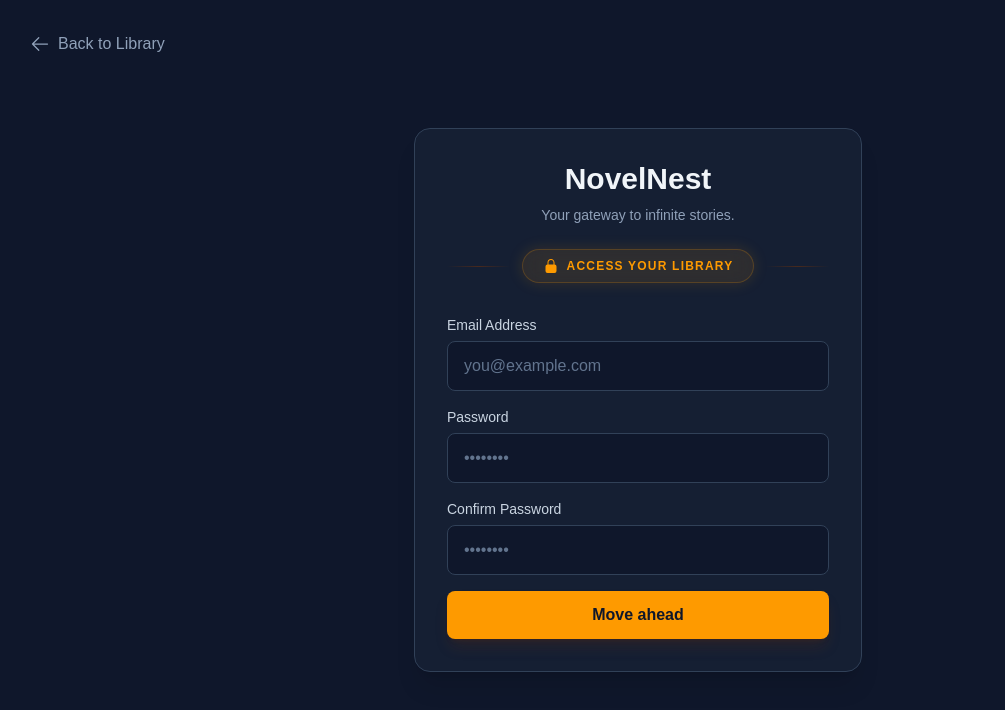
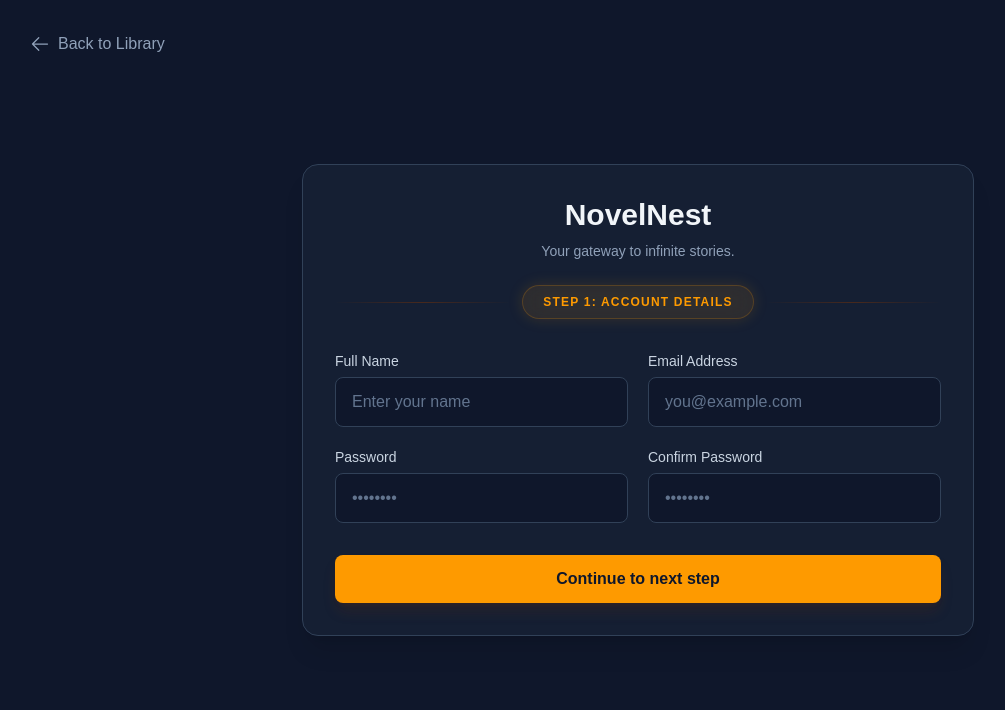
Before and after one commit to Akshat79-art/novelnest, a Next.js app: page /auth/signup in a window 1280 px wide. Shown: the top 710 px of the page, without its empty margins (2-1007 px from the left). Built offline with nearby package versions, Linux system fonts and the light colour scheme.

Commit message:
Added first half of signup page.

```diff
--- a/src/app/auth/signup/page.tsx
+++ b/src/app/auth/signup/page.tsx
@@ -11,20 +11,22 @@ export default function Signup() {
         email: "",
         password: "",
         confirmPassword: "",
+        phone: "",
     });
 
-    const nextStep = () => setStep(step => step + 1);
-    const prevStep = () => setStep(step => step - 1);
+    const nextStep = () => setStep(s => s + 1);
+    const prevStep = () => setStep(s => s - 1);
 
     const handleSignUp = (e: React.FormEvent) => {
         e.preventDefault();
-        console.log("Sign Up attempt");
+        console.log("Sign Up attempt", formData);
+        // Add final submission (e.g., to BetterAuth) here
     }
 
     return (
-        // <div className="w-full max-w-md bg-slate-800/50 p-8 rounded-2xl border border-slate-700">
-        <div className="min-h-screen bg-slate-900 flex items-center justify-center px-4 font-sans selection:bg-amber-500/30">
+        <div className="min-h-screen bg-slate-900 flex items-center justify-center px-4 font-sans selection:bg-amber-500/30 py-12">
 
+            {/* Back to Home */}
             <Link href="/" className="absolute top-8 left-8 text-slate-400 hover:text-amber-500 transition-colors flex items-center gap-2">
                 <svg xmlns="http://www.w3.org/2000/svg" fill="none" viewBox="0 0 24 24" strokeWidth={1.5} stroke="currentColor" className="w-5 h-5">
                     <path strokeLinecap="round" strokeLinejoin="round" d="M10.5 19.5 3 12m0 0 7.5-7.5M3 12h18" />
@@ -32,36 +34,48 @@ export default function Signup() {
                 Back to Library
             </Link>
 
-            <div className="w-full max-w-md bg-slate-800/50 border border-slate-700 rounded-2xl shadow-xl backdrop-blur-sm overflow-hidden p-8">
-                <>
-                    {/* Header */}
+            <div className={`w-full ${step === 1 ? 'max-w-2xl' : 'max-w-md'} bg-slate-800/50 border border-slate-700 rounded-2xl shadow-xl backdrop-blur-sm overflow-hidden p-8 transition-all duration-500 ease-in-out`}>
+
+                {/* Brand Header */}
                 <div className="text-center mb-6">
                     <h1 className="text-3xl font-bold text-slate-100 mb-2">NovelNest</h1>
                     <p className="text-slate-400 text-sm">Your gateway to infinite stories.</p>
                 </div>
 
-
-                    {/* Login Header */}
+                {/* Progress Header */}
                 <div className="mb-8 flex items-center justify-center gap-3">
                     <div className="h-px flex-1 bg-gradient-to-r from-transparent via-amber-900/50 to-transparent"></div>
-                        <div className="flex items-center gap-2 px-5 py-2 rounded-full bg-amber-500/10 border border-amber-500/20 shadow-[0_0_15px_rgba(245,158,11,0.15)] backdrop-blur-md group">
-                            <svg xmlns="http://www.w3.org/2000/svg" viewBox="0 0 24 24" fill="currentColor" className="w-4 h-4 text-amber-500 group-hover:scale-110 transition-transform duration-300">
-                                <path fillRule="evenodd" d="M12 1.5a5.25 5.25 0 0 0-5.25 5.25v3a3 3 0 0 0-3 3v6.75a3 3 0 0 0 3 3h10.5a3 3 0 0 0 3-3v-6.75a3 3 0 0 0-3-3v-3c0-2.9-2.35-5.25-5.25-5.25Zm3.75 8.25v-3a3.75 3.75 0 1 0-7.5 0v3h7.5Z" clipRule="evenodd" />
-                            </svg>
-                            <span className="text-amber-500 text-xs font-bold uppercase tracking-widest">Access Your Library</span>
+                    <div className="flex items-center gap-2 px-5 py-2 rounded-full bg-amber-500/10 border border-amber-500/20 shadow-[0_0_15px_rgba(245,158,11,0.15)] backdrop-blur-md">
+                        <span className="text-amber-500 text-xs font-bold uppercase tracking-widest">
+                            {step === 1 ? 'Step 1: Account Details' : 'Step 2: Contact Info'}
+                        </span>
                     </div>
                     <div className="h-px flex-1 bg-gradient-to-r from-transparent via-amber-900/50 to-transparent"></div>
                 </div>
 
-                    <form className="space-y-4 animate-in fade-in slide-in-from-bottom-2 duration-300" onSubmit={handleSignUp}>
+                {step === 1 ? (
+                    /* Step 1: Account Information (2 Columns on Desktop) */
+                    <div className="animate-in fade-in slide-in-from-right-4 duration-500">
+                        <div className="grid grid-cols-1 md:grid-cols-2 gap-5">
+                            <div>
+                                <label className="block text-sm font-medium text-slate-300 mb-1.5">Full Name</label>
+                                <input
+                                    type="text"
+                                    className="w-full px-4 py-3 bg-slate-900 border border-slate-700 rounded-lg text-slate-200 placeholder-slate-500 focus:outline-none focus:border-amber-500/50 focus:ring-1 focus:ring-amber-500/50 transition-colors"
+                                    placeholder="Enter your name"
+                                    value={formData.name}
+                                    onChange={(e) => setFormData({ ...formData, name: e.target.value })}
+                                    required
+                                />
+                            </div>
                             <div>
                                 <label className="block text-sm font-medium text-slate-300 mb-1.5">Email Address</label>
                                 <input
                                     type="email"
                                     className="w-full px-4 py-3 bg-slate-900 border border-slate-700 rounded-lg text-slate-200 placeholder-slate-500 focus:outline-none focus:border-amber-500/50 focus:ring-1 focus:ring-amber-500/50 transition-colors"
                                     placeholder="you@example.com"
-                                // value={email}
-                                // onChange={(e) => setEmail(e.target.value)}
+                                    value={formData.email}
+                                    onChange={(e) => setFormData({ ...formData, email: e.target.value })}
                                     required
                                 />
                             </div>
@@ -71,8 +85,8 @@ export default function Signup() {
                                     type="password"
                                     className="w-full px-4 py-3 bg-slate-900 border border-slate-700 rounded-lg text-slate-200 placeholder-slate-500 focus:outline-none focus:border-amber-500/50 focus:ring-1 focus:ring-amber-500/50 transition-colors"
                                     placeholder="••••••••"
-                                // value={password}
-                                // onChange={(e) => setPassword(e.target.value)}
+                                    value={formData.password}
+                                    onChange={(e) => setFormData({ ...formData, password: e.target.value })}
                                     required
                                 />
                             </div>
@@ -82,18 +96,48 @@ export default function Signup() {
                                     type="password"
                                     className="w-full px-4 py-3 bg-slate-900 border border-slate-700 rounded-lg text-slate-200 placeholder-slate-500 focus:outline-none focus:border-amber-500/50 focus:ring-1 focus:ring-amber-500/50 transition-colors"
                                     placeholder="••••••••"
-                                // value={password}
-                                // onChange={(e) => setPassword(e.target.value)}
+                                    value={formData.confirmPassword}
+                                    onChange={(e) => setFormData({ ...formData, confirmPassword: e.target.value })}
                                     required
                                 />
                             </div>
-                        <button className="w-full py-3 bg-amber-500 hover:bg-amber-400 text-slate-900 font-bold rounded-lg transition-colors shadow-lg shadow-amber-900/20">
-                            Move ahead
+                        </div>
+                        <button
+                            onClick={nextStep}
+                            className="w-full mt-8 py-3 bg-amber-500 hover:bg-amber-400 text-slate-900 font-bold rounded-lg transition-colors shadow-lg shadow-amber-900/20">
+                            Continue to next step
                         </button>
+                    </div>
+                ) : (
+                    /* Step 2: Extra Details */
+                    <form onSubmit={handleSignUp} className="animate-in fade-in slide-in-from-right-4 duration-500 space-y-5">
+                        <div>
+                            <label className="block text-sm font-medium text-slate-300 mb-1.5">Mobile Number</label>
+                            <input
+                                type="tel"
+                                className="w-full px-4 py-3 bg-slate-900 border border-slate-700 rounded-lg text-slate-200 placeholder-slate-500 focus:outline-none focus:border-amber-500/50 focus:ring-1 focus:ring-amber-500/50 transition-colors"
+                                placeholder="+1 234 567 890"
+                                value={formData.phone}
+                                onChange={(e) => setFormData({ ...formData, phone: e.target.value })}
+                                required
+                            />
+                        </div>
+                        <div className="flex gap-4 pt-4">
+                            <button
+                                type="button"
+                                onClick={prevStep}
+                                className="flex-1 py-3 border border-slate-700 text-slate-300 font-bold rounded-lg hover:bg-slate-800 transition-colors">
+                                Back
+                            </button>
+                            <button
+                                type="submit"
+                                className="flex-[2] py-3 bg-amber-500 hover:bg-amber-400 text-slate-900 font-bold rounded-lg transition-colors shadow-lg shadow-amber-900/20">
+                                Create Account
+                            </button>
+                        </div>
                     </form>
-                </>
+                )}
             </div>
-
         </div>
     )
 }
```
Lines whose indentation alone changed are shown as unchanged.
